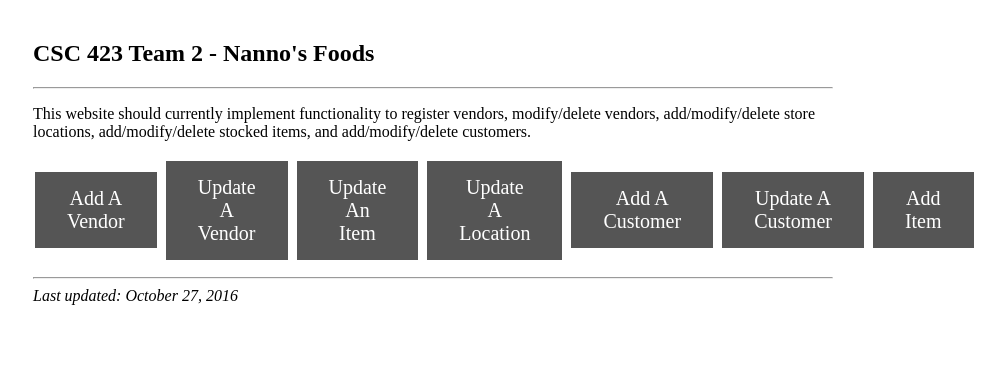
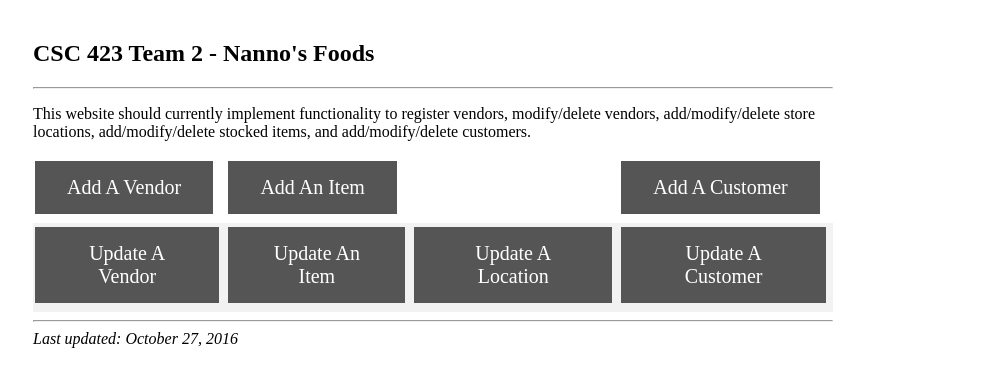
Before and after one commit to DeanTuesday/csc423_source, a PHP site: page / in a window 1280 px wide. Shown: the top 387 px of the page, without its empty margins (207-1212 px from the left). Run offline with PHP 8.4, Linux system fonts and the light colour scheme.

Commit message:
front page update

```diff
--- a/public_html/index.php
+++ b/public_html/index.php
@@ -24,13 +24,15 @@ echo "
 		<table>
 			<tr>
 				<td><a href='addvendor2.php' class='button'>Add A Vendor</a></td>
+				<td><a href='additem.php' class='button'>Add An Item</a></td>
+				<td></td>
+				<td><a href='addCustomer.php' class='button'>Add A Customer</a></td>
+			</tr>
+			<tr>
 				<td><a href='SelectVendorToUpdate.php' class='button'>Update A Vendor</a></td>
 				<td><a href='selectItemToUpdate.php' class='button'>Update An Item</a></td>
 				<td><a href='SelectLocationToUpdate.php' class='button'>Update A Location</a></td>
-				<td><a href='addCustomer.php' class='button'>Add A Customer</a></td>
 				<td><a href='SelectCustomerToUpdate.php' class='button'>Update A Customer</a></td>
-				<td><a href='additem.php' class='button'>Add Item</a></td>
-
 			</tr>
 		</table>
 	    <hr/>
```
